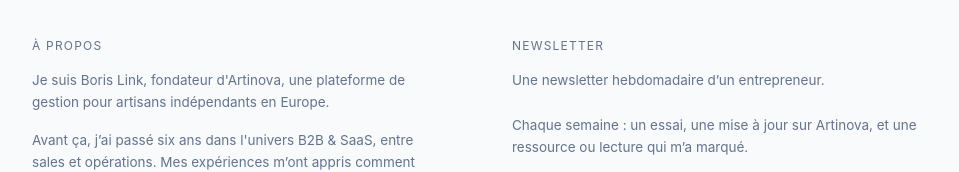
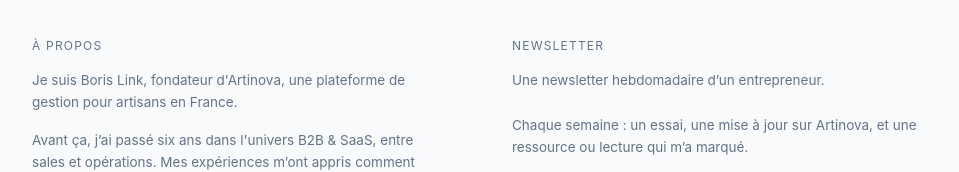
Before and after one commit to borislinkartinova/borislink-frontend, a React (Vite) app: page / in a window 1280 px wide. Shown: the part 1062-1234 px from the top of the page, without its empty margins (160-1119 px from the left). Built offline with nearby package versions, Linux system fonts and the light colour scheme.

Commit message:
fix home wp fetch

```diff
--- a/src/pages/Home.tsx
+++ b/src/pages/Home.tsx
@@ -123,7 +123,7 @@
           </div>
 
           <p className="text-[var(--text-muted)] leading-relaxed mb-4">
-            Je suis Boris Link, fondateur d'Artinova, une plateforme de gestion pour artisans indépendants en Europe.
+            Je suis Boris Link, fondateur d'Artinova, une plateforme de gestion pour artisans en France.
           </p>
 
           <p className="text-[var(--text-muted)] leading-relaxed mb-4">
```
